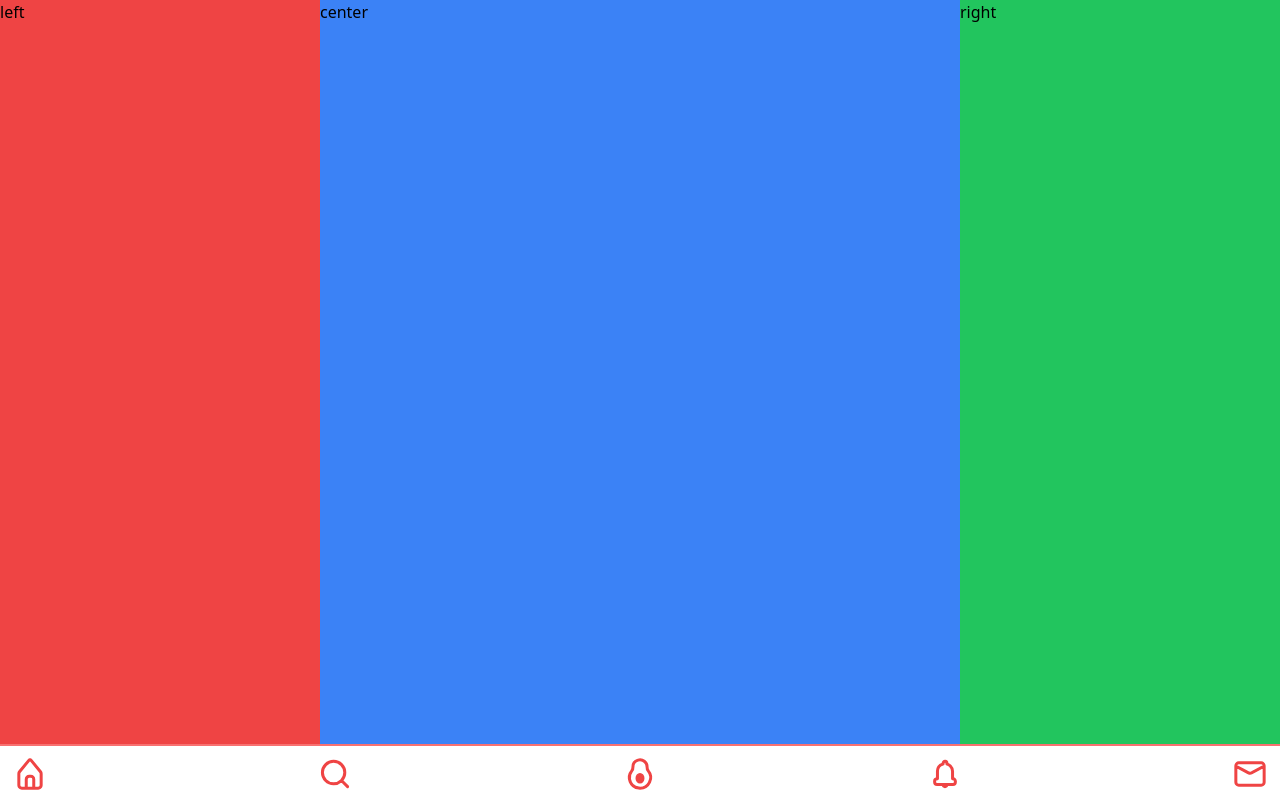
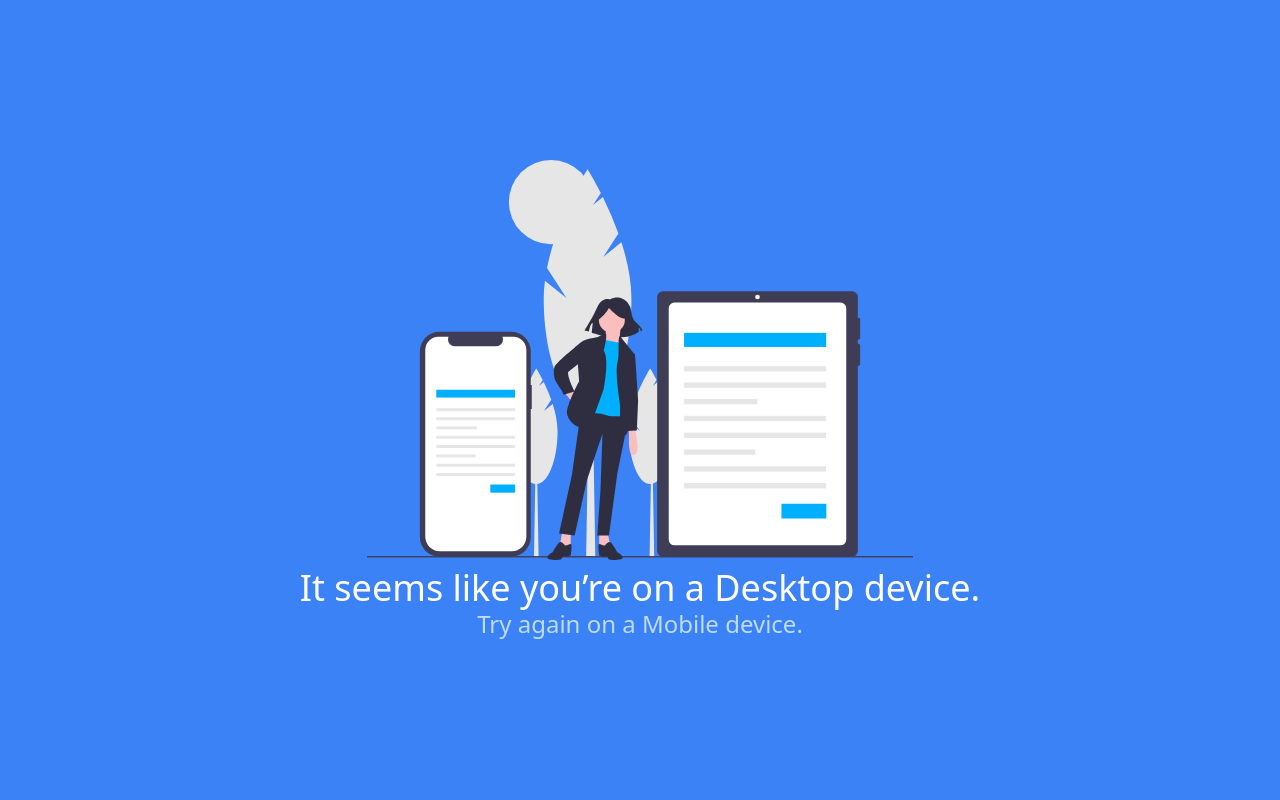
Before and after one commit to frontekk/twitter-project02, a React (Vite) app in the folder frontend/: page / in a window 1280 px wide. Built offline with nearby package versions, Linux system fonts and the light colour scheme.

Commit message:
error page fixed

```diff
--- a/frontend/src/components/BottomNavbar.jsx
+++ b/frontend/src/components/BottomNavbar.jsx
@@ -42,7 +42,7 @@ import { CiHome, CiSearch, CiBellOn, CiMail, CiAvocado } from "react-icons/ci";
 const BottomNavbar = ({ scrollDirection }) => {
   const navbarClassName = scrollDirection === "down" ? "slide-out" : "slide-in";
   return (
-    <div className={`bottom-navbar ${navbarClassName}`}>
+    <div className={`bottom-navbar ${navbarClassName} md:hidden`}>
       <div className="border border-b-1 border-red-400 dark:border-slate-600"></div>
       <div className="flex items-center justify-between px-3 h-full">
         <div className="">
--- a/frontend/src/components/DesktopSize.jsx
+++ b/frontend/src/components/DesktopSize.jsx
@@ -1,13 +1,22 @@
 import React from "react";
-
+import ErrorMessage from "../assets/img/ErrorMessage.svg";
 const DesktopSize = () => {
   return (
     <>
       <div className="hidden md:block ">
-        <div className="grid grid-cols-4">
+        {/* <div className="grid grid-cols-4">
           <div className="bg-red-500 h-screen">left</div>
           <div className="bg-blue-500 h-screen col-span-2">center</div>
           <div className="bg-green-500 h-screen">right</div>
+        </div> */}
+        <div className="bg-blue-500 flex flex-col justify-center items-center h-screen">
+          <img src={ErrorMessage} className="h-1/2 w-1/2" />
+          <p className="text-4xl text-white mt-2">
+            It seems like you’re on a Desktop device.
+          </p>
+          <p className="text-2xl text-blue-200">
+            Try again on a Mobile device.
+          </p>
         </div>
       </div>
     </>
```
Also changed, not shown: frontend/src/assets/img/errorMessage.svg (added).
